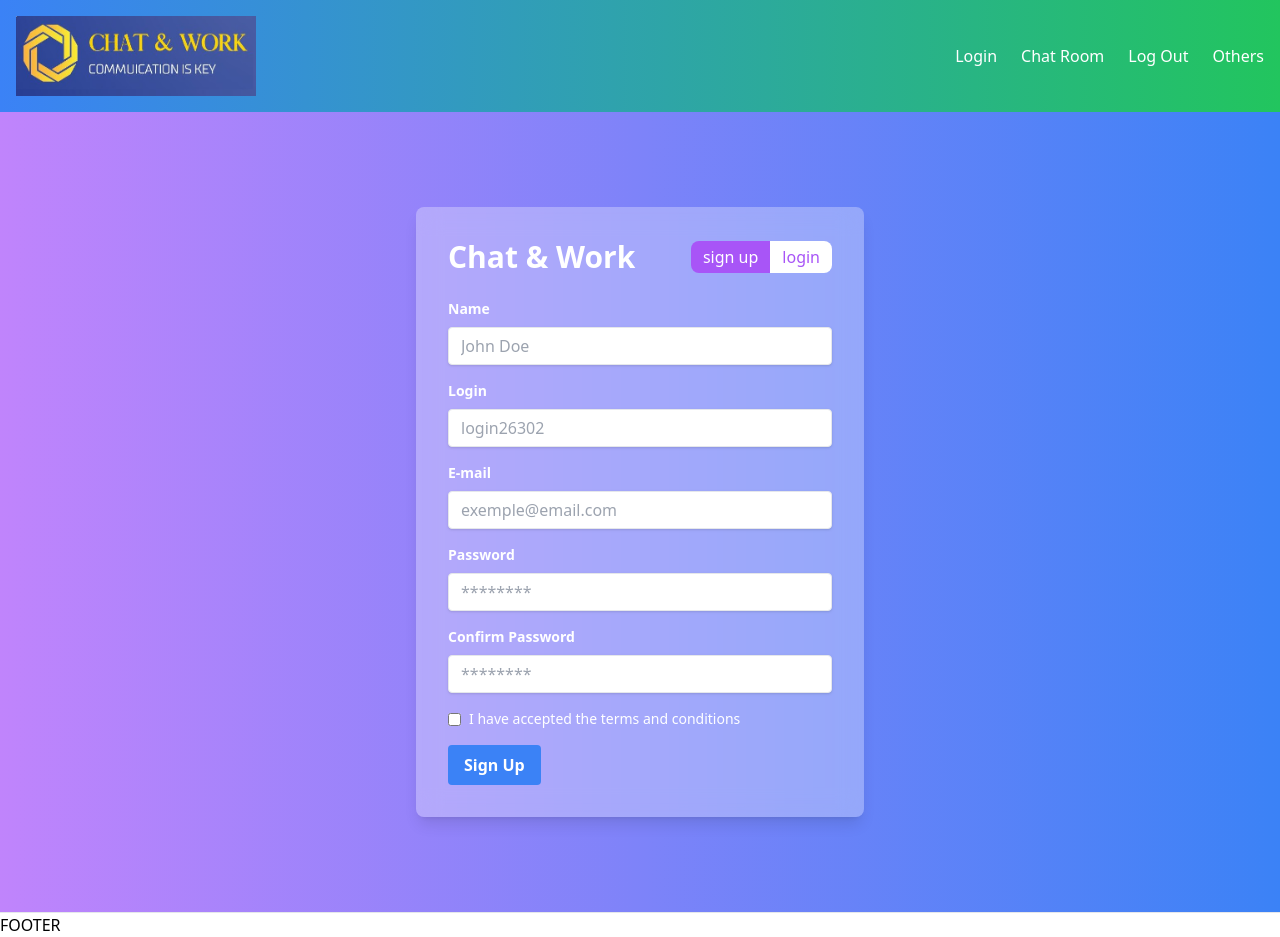
After one commit to FreedSoul/djangoChat-Work, a Django app: page /login in a window 1280 px wide. The commit adds this page. Run offline with Django 5.2, Linux system fonts and the light colour scheme; some libraries are stand-ins or nearby versions.

Commit message:
added 1st models db and login

```diff
--- a/chatandworkApp/chat/admin.py
+++ b/chatandworkApp/chat/admin.py
@@ -1,3 +1,6 @@
 from django.contrib import admin
+from .models import Room,Message
+# Register your models here.
 
-# Register your models here.
+admin.site.register(Room)
+admin.site.register(Message)
--- a/chatandworkApp/chat/urls.py
+++ b/chatandworkApp/chat/urls.py
@@ -3,5 +3,6 @@ from . import views
 
 urlpatterns = [
     path('', views.home, name='home'),
-    path('chat',views.chat_rooms,name='chatrooms')
+    path('chat',views.chat_rooms,name='chatrooms'),
+    path('login',views.login,name='login')
 ]
--- a/chatandworkApp/chat/views.py
+++ b/chatandworkApp/chat/views.py
@@ -7,3 +7,6 @@ def home(request):
 
 def chat_rooms(request):
     return render(request, 'chatrooms.html')
+
+def login(request):
+    return render(request, 'login.html')
--- a/chatandworkApp/templates/home.html
+++ b/chatandworkApp/templates/home.html
@@ -12,7 +12,10 @@
     <div class="bg-chat-text bg-cover bg-center bg-no-repeat h-[1000px] w-full ">
     {% include 'navbar.html' %}
     <div>
-        <h1 class="text-center text-red-700 text-2xl">hola mundo</h1>
+        <div>
+            <div></div>
+            <div></div>
+        </div>
 
     </div>
     {% include 'footer.html' %}
--- /dev/null
+++ b/chatandworkApp/templates/login.html
@@ -0,0 +1,72 @@
+{% load static tailwind_tags %}
+
+<!DOCTYPE html>
+<html lang="en">
+
+<head>
+    <meta charset="UTF-8">
+    <meta name="viewport" content="width=device-width, initial-scale=1.0">
+    <title>Login UI</title>
+    {% tailwind_css %}
+</head>
+
+<body>
+    {% include 'navbar.html' %}
+    <div class="bg-gradient-to-r from-purple-400 to-blue-500 min-h-screen flex items-center justify-center">
+        <div class=" bg-white bg-opacity-30 backdrop-filter backdrop-blur-md p-8 rounded-lg shadow-lg w-4/5 max-w-md">
+            <div class="flex justify-between items-center mb-6">
+                <h1 class="text-3xl font-bold text-white">Chat & Work</h1>
+                <div class="flex ">
+                    <button class="text-white bg-purple-500 py-1 px-3 rounded-l-lg focus:outline-none">sign up</button>
+                    <button class="text-purple-500 bg-white py-1 px-3 rounded-r-lg focus:outline-none">login</button>
+                </div>
+            </div>
+            <form>
+                <div class="mb-4">
+                    <label class="block text-white text-sm font-bold mb-2" for="name">Name</label>
+                    <input
+                        class="shadow appearance-none border rounded w-full py-2 px-3 text-gray-700 leading-tight focus:outline-none focus:shadow-outline"
+                        id="name" type="text" placeholder="John Doe">
+                </div>
+                <div class="mb-4 ">
+                    <label class="block text-white text-sm font-bold mb-2" for="login">Login</label>
+                    <input
+                        class="shadow appearance-none border rounded w-full py-2 px-3 text-gray-700 leading-tight focus:outline-none focus:shadow-outline"
+                        id="login" type="text" placeholder="login26302">
+                </div>
+                <div class="mb-4">
+                    <label class="block text-white text-sm font-bold mb-2" for="email">E-mail</label>
+                    <input
+                        class="shadow appearance-none border rounded w-full py-2 px-3 text-gray-700 leading-tight focus:outline-none focus:shadow-outline"
+                        id="email" type="email" placeholder="exemple@email.com">
+                </div>
+                <div class="mb-4">
+                    <label class="block text-white text-sm font-bold mb-2" for="password">Password</label>
+                    <input
+                        class="shadow appearance-none border rounded w-full py-2 px-3 text-gray-700 leading-tight focus:outline-none focus:shadow-outline"
+                        id="password" type="password" placeholder="********">
+                </div>
+                <div class="mb-4">
+                    <label class="block text-white text-sm font-bold mb-2" for="confirm">Confirm Password</label>
+                    <input
+                        class="shadow appearance-none border rounded w-full py-2 px-3 text-gray-700 leading-tight focus:outline-none focus:shadow-outline"
+                        id="confirm" type="password" placeholder="********">
+                </div>
+                <div class="mb-4 flex items-center">
+                    <input class="mr-2 leading-tight" type="checkbox" id="terms">
+                    <label class="text-white text-sm" for="terms">I have accepted the terms and conditions</label>
+                </div>
+                <div class="flex items-center justify-between">
+                    <button
+                        class="bg-blue-500 hover:bg-blue-700 text-white font-bold py-2 px-4 rounded focus:outline-none focus:shadow-outline"
+                        type="button">
+                        Sign Up
+                    </button>
+                </div>
+            </form>
+        </div>
+    </div>
+    {% include 'footer.html' %}
+</body>
+
+</html>
--- a/chatandworkApp/templates/navbar.html
+++ b/chatandworkApp/templates/navbar.html
@@ -21,9 +21,10 @@
 
     <!-- Navbar -->
     <nav class="flex space-x-6 ">
-      <a href="#login" class="hover:text-gray-300">Login</a>
+      <a href="{% url 'login' %}" class="hover:text-gray-300">Login</a>
       <a href="{% url 'chatrooms' %}" class="hover:text-gray-300">Chat Room</a>
-      <a href="#logout" class="hover:text-gray-300">Log Out</a>
+      <!-- executar funcion de salida y a home -->
+      <a href="{% url 'login' %}" class="hover:text-gray-300">Log Out</a>
       <a href="#others" class="hover:text-gray-300">Others</a>
     </nav>
   </header>
```
Also changed, not shown: chatandworkApp/chat/models.py (+14 -0 lines), chatandworkApp/chat/migrations/0001_initial.py (added), chatandworkApp/db.sqlite3, chatandworkApp/static/images/login-signup-ex.jpg (added).
